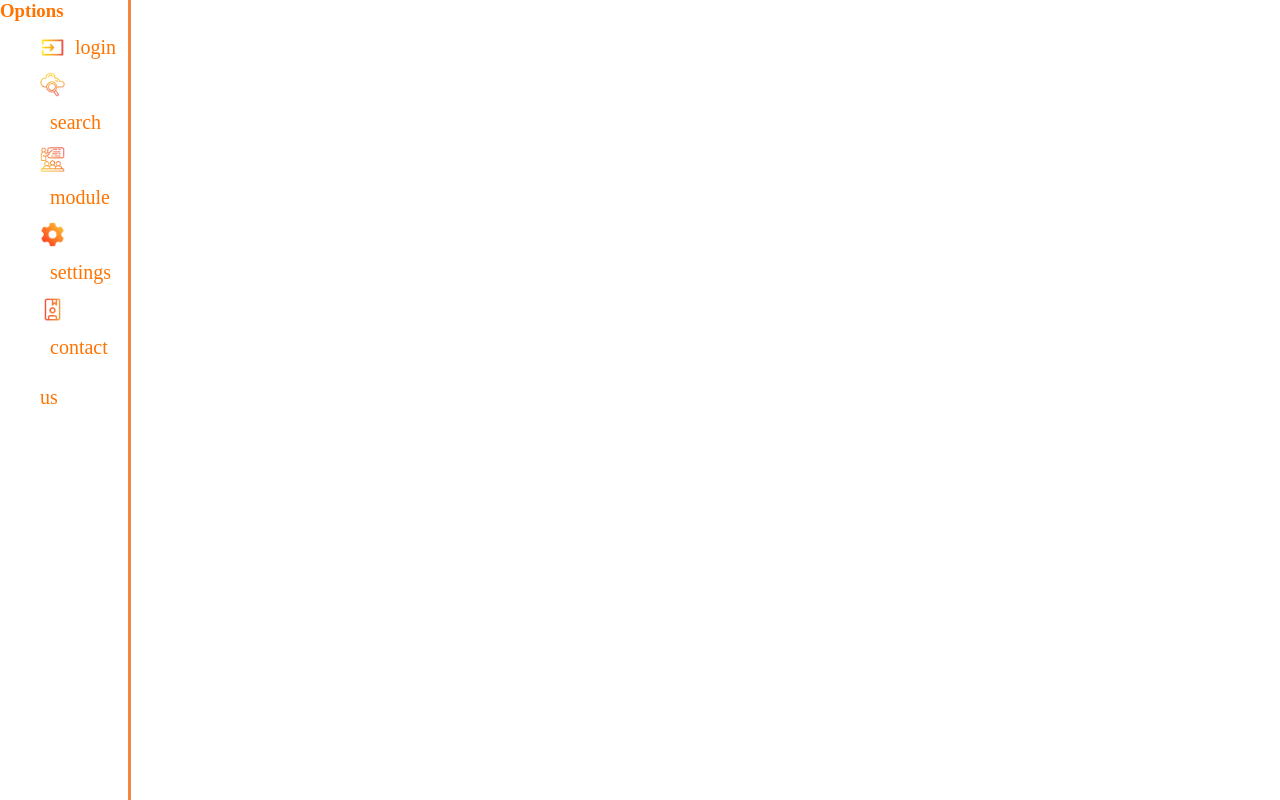
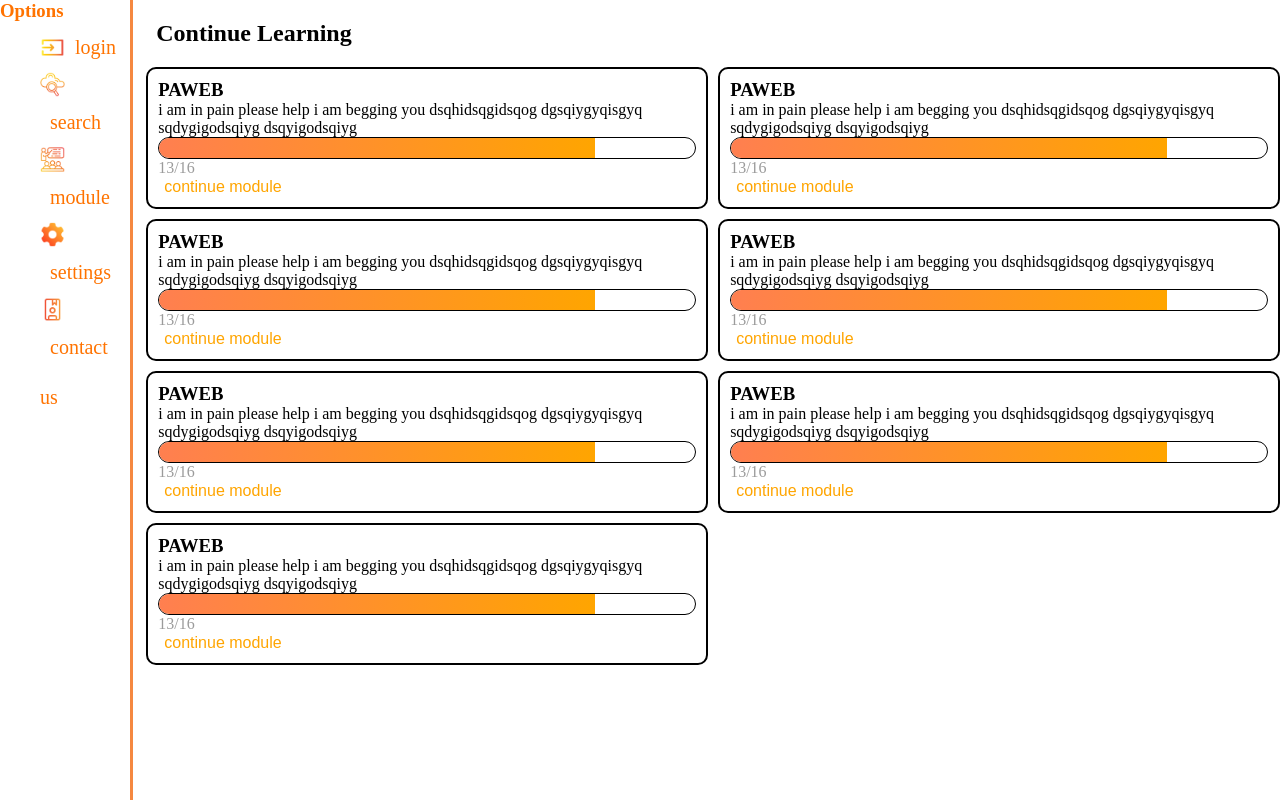
Before and after one commit to Gabderrahmene/skillsHub, an Angular app: page / in a window 1280 px wide. Shown: the top 800 px of the page. Built offline with nearby package versions, Linux system fonts and the light colour scheme.

Commit message:
using flex for main

```diff
--- a/src/app/app.css
+++ b/src/app/app.css
@@ -0,0 +1,5 @@
+div {
+    gap: 1%;
+    display: flex;
+    justify-content: start;
+}
--- a/src/app/app.html
+++ b/src/app/app.html
@@ -1,2 +1,4 @@
-<app-optionlist></app-optionlist>
-<app-homescreen></app-homescreen>
+<div>
+    <app-optionlist></app-optionlist>
+    <app-homescreen></app-homescreen>
+</div>
--- a/src/app/module-grid/module-grid.css
+++ b/src/app/module-grid/module-grid.css
@@ -1,6 +1,11 @@
+h2 {
+    padding: 20px 10px;
+}
+
 div {
     display: grid;
-    width: 40%;
+    flex-basis: 40%;
+    flex-grow: 0;
     gap: 10px;
     grid-template-columns: 1fr 1fr;
 }
--- a/src/app/module-grid/module-grid.html
+++ b/src/app/module-grid/module-grid.html
@@ -1,3 +1,4 @@
+<h2>Continue Learning</h2>
 <div>
     <app-module-container></app-module-container>
     <app-module-container></app-module-container>
--- a/src/app/optionlist/optionlist.css
+++ b/src/app/optionlist/optionlist.css
@@ -1,7 +1,8 @@
 nav {
     border: hidden;
     border-right: solid rgb(245, 136, 64) 3px;
-    width: 10%;
+    flex-basis: 10%;
+    flex-grow: 0;
     height: 100vh;
 
 }
```
